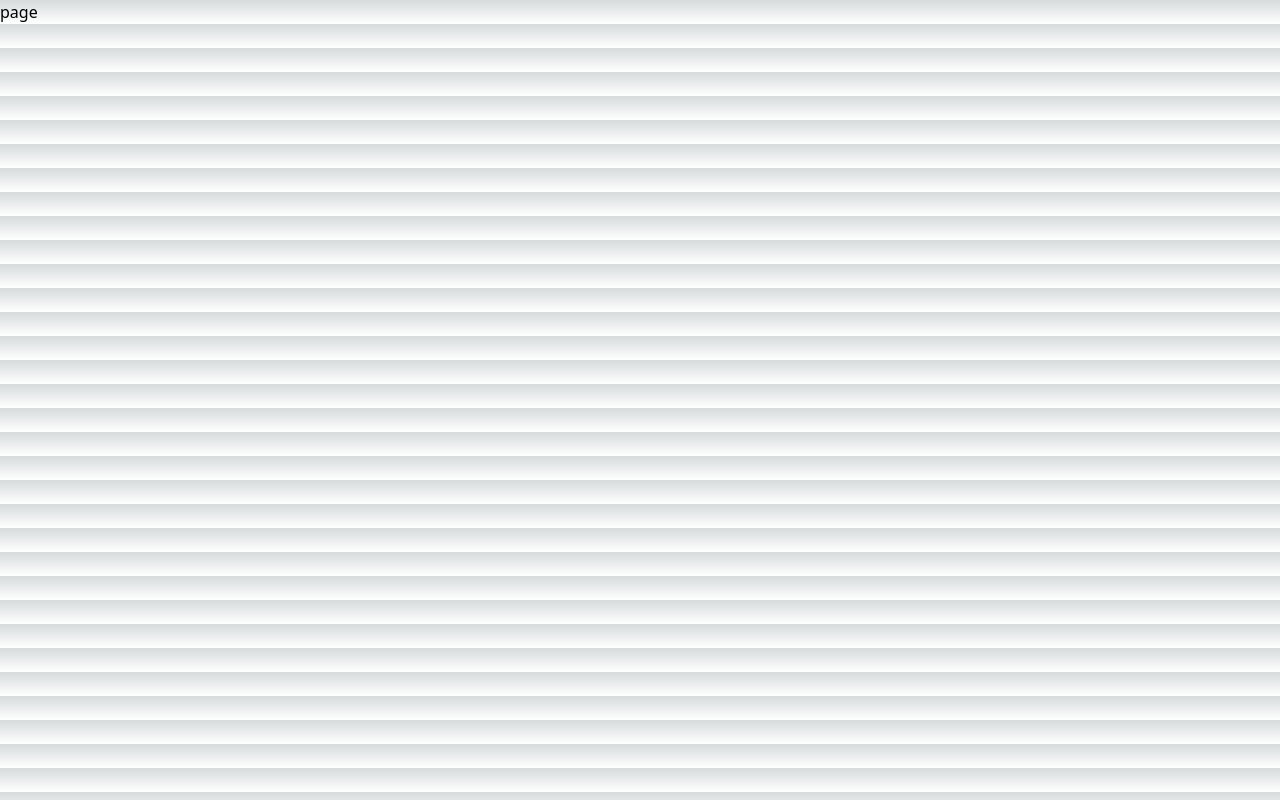
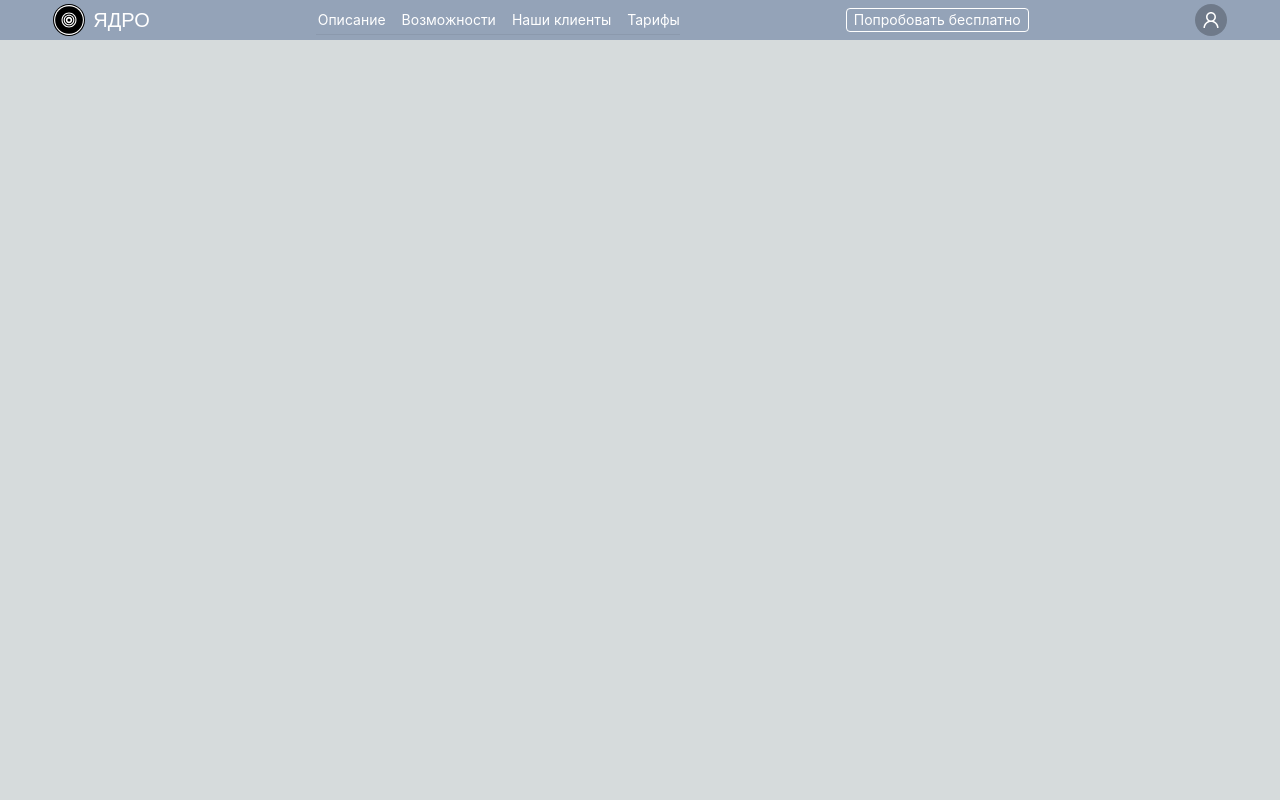
Before and after one commit to Bamboleyla/core-next, a Next.js app: page / in a window 1280 px wide. Built offline with nearby package versions, Linux system fonts and the light colour scheme.

Commit message:
астроил адаптив Header

```diff
--- a/app/globals.css
+++ b/app/globals.css
@@ -1,6 +1,8 @@
 @tailwind base;
 @tailwind components;
 @tailwind utilities;
+
+@import url("../styles/fonts.css");
 
 :root {
   --foreground-rgb: 0, 0, 0;
--- a/app/page.tsx
+++ b/app/page.tsx
@@ -1,5 +1,11 @@
-const Home = () => {
-  return <div>page</div>;
+import { Header } from "@/components/Header";
+
+const Welcome = () => {
+  return (
+    <div data-testid={"Welcome"}>
+      <Header />
+    </div>
+  );
 };
 
-export default Home;
+export default Welcome;
--- a/components/Header/index.tsx
+++ b/components/Header/index.tsx
@@ -1,9 +1,13 @@
-import styles from "./styles.module.scss";
+"use client";
+// import styles from "./styles.module.scss";
+import * as React from "react";
 import logo from "@/public/icon/core.svg";
-import { Button } from "antd";
 import { useState } from "react";
 import { IDivId } from "./models";
 import Image from "next/image";
+import { Anchor, Button } from "antd";
+import { UserOutlined } from "@ant-design/icons";
+import { Avatar } from "antd";
 
 //Header главного окна
 export const Header = () => {
@@ -11,43 +15,95 @@ export const Header = () => {
   const [location, setLocation] = useState<IDivId>();
 
   //Обработчик события клика по span, в зависимости у какого span произошел onClick, перемешает окно пользователя
-  const handleClick = (divId: IDivId) => {
-    let point = 0;
+  // const handleClick = (divId: IDivId) => {
+  //   let point = 0;
 
-    if (divId === location) {
-      point = 0;
-      setLocation(undefined);
-    } else {
-      if (divId === "WhatIs") point = 1280;
-      else if (divId === "YouWillBeAble") point = 3940;
-      else if (divId === "WhoIsItFor") point = 5989;
-      else if (divId === "OurRates") point = 7941;
+  //   if (divId === location) {
+  //     point = 0;
+  //     setLocation(undefined);
+  //   } else {
+  //     if (divId === "WhatIs") point = 1280;
+  //     else if (divId === "YouWillBeAble") point = 3940;
+  //     else if (divId === "WhoIsItFor") point = 5989;
+  //     else if (divId === "OurRates") point = 7941;
 
-      setLocation(divId);
-    }
+  //     setLocation(divId);
+  //   }
 
-    window.scrollTo(0, point);
+  //   window.scrollTo(0, point);
+  // };
+
+  const [anchorEl, setAnchorEl] = React.useState<null | HTMLElement>(null);
+  const open = Boolean(anchorEl);
+  const handleClick = (event: React.MouseEvent<HTMLButtonElement>) => {
+    setAnchorEl(event.currentTarget);
   };
+  const handleClose = () => {
+    setAnchorEl(null);
+  };
+
   return (
-    <div className={styles.header} data-testid={"Header"}>
-      <div className={styles.body}>
-        <div className={styles.logo}>
-          <Image src={logo} alt="logo" />
-          <div className={styles.signature}>ЯДРО</div>
-        </div>
-        <div className={styles.section}>
-          <span onClick={() => handleClick("WhatIs")}>Описание</span>
-          <span onClick={() => handleClick("YouWillBeAble")}>Возможности</span>
-          <span onClick={() => handleClick("WhoIsItFor")}>Клиенты</span>
-          <span onClick={() => handleClick("OurRates")}>Тарифы</span>
-        </div>
-        <div className={styles.buttons}>
-          <Button ghost size="large">
+    <div
+      className="fixed mx-auto w-full py-1 bg-slate-400"
+      data-testid={"Header"}
+    >
+      <div className=" w-11/12 2xl:h-14 mx-auto text-2xl text-white gap-x-5 max-w-screen-2xl min-w-max">
+        <div className="flex justify-between items-center gap-x-2">
+          {/* Логотип */}
+          <div className="flex items-center gap-x-2">
+            <Image className="w-8 2xl:w-14" src={logo} alt="logo" />
+            <div className="text-xl 2xl:text-2xl font-russo">ЯДРО</div>
+          </div>
+          {/* Навигация по странице */}
+          <div className=" hidden md:flex justify-between items-center">
+            <Anchor
+              direction="horizontal"
+              items={[
+                {
+                  key: "part-1",
+                  href: "#description",
+                  title: (
+                    <div className="text-white 2xl:text-2xl">Описание</div>
+                  ),
+                },
+                {
+                  key: "part-2",
+                  href: "#opportunities",
+                  title: (
+                    <div className="text-white 2xl:text-2xl">Возможности</div>
+                  ),
+                },
+                {
+                  key: "part-3",
+                  href: "#our_clients",
+                  title: (
+                    <div className="text-white 2xl:text-2xl">Наши клиенты</div>
+                  ),
+                },
+                {
+                  key: "part-4",
+                  href: "#rates",
+                  title: <div className="text-white 2xl:text-2xl">Тарифы</div>,
+                },
+              ]}
+            />
+          </div>
+          {/* Отображение кнопки до 1536px после скрыта */}
+          <Button className="2xl:hidden" ghost size="small">
             Попробовать бесплатно
           </Button>
-          <Button ghost size="large">
-            Войти
+          {/* Отображение кнопки после 1536px до скрыта */}
+          <Button className="hidden 2xl:block" ghost size="large">
+            Попробовать бесплатно
           </Button>
+          {/* Отображение аватарки после 1536px до скрыта */}
+          <Avatar className="2xl:hidden" icon={<UserOutlined />} />
+          {/* Отображение аватарки после 1536px до скрыта */}
+          <Avatar
+            className="hidden 2xl:block"
+            icon={<UserOutlined />}
+            size={"large"}
+          />
         </div>
       </div>
     </div>
--- a/package.json
+++ b/package.json
@@ -9,6 +9,11 @@
     "lint": "next lint"
   },
   "dependencies": {
+    "@emotion/react": "^11.11.1",
+    "@emotion/styled": "^11.11.0",
+    "@material-ui/core": "^5.0.0-beta.5",
+    "@mui/icons-material": "^5.14.11",
+    "@mui/material": "^5.14.11",
     "@types/node": "20.6.3",
     "@types/react": "18.2.22",
     "@types/react-dom": "18.2.7",
--- /dev/null
+++ b/styles/fonts.css
@@ -0,0 +1 @@
+@import url("https://fonts.googleapis.com/css2?family=Russo+One&display=swap");
--- a/tailwind.config.ts
+++ b/tailwind.config.ts
@@ -1,20 +1,18 @@
-import type { Config } from 'tailwindcss'
+import type { Config } from "tailwindcss";
 
 const config: Config = {
   content: [
-    './pages/**/*.{js,ts,jsx,tsx,mdx}',
-    './components/**/*.{js,ts,jsx,tsx,mdx}',
-    './app/**/*.{js,ts,jsx,tsx,mdx}',
+    "./pages/**/*.{js,ts,jsx,tsx,mdx}",
+    "./components/**/*.{js,ts,jsx,tsx,mdx}",
+    "./app/**/*.{js,ts,jsx,tsx,mdx}",
   ],
   theme: {
     extend: {
-      backgroundImage: {
-        'gradient-radial': 'radial-gradient(var(--tw-gradient-stops))',
-        'gradient-conic':
-          'conic-gradient(from 180deg at 50% 50%, var(--tw-gradient-stops))',
+      fontFamily: {
+        russo: ["Russo One", "sans-serif"],
       },
     },
   },
   plugins: [],
-}
-export default config
+};
+export default config;
```
Also changed, not shown: components/Header/styles.module.scss (+23 -24 lines), 1 other file (tests, documents, lock files or other folders).
